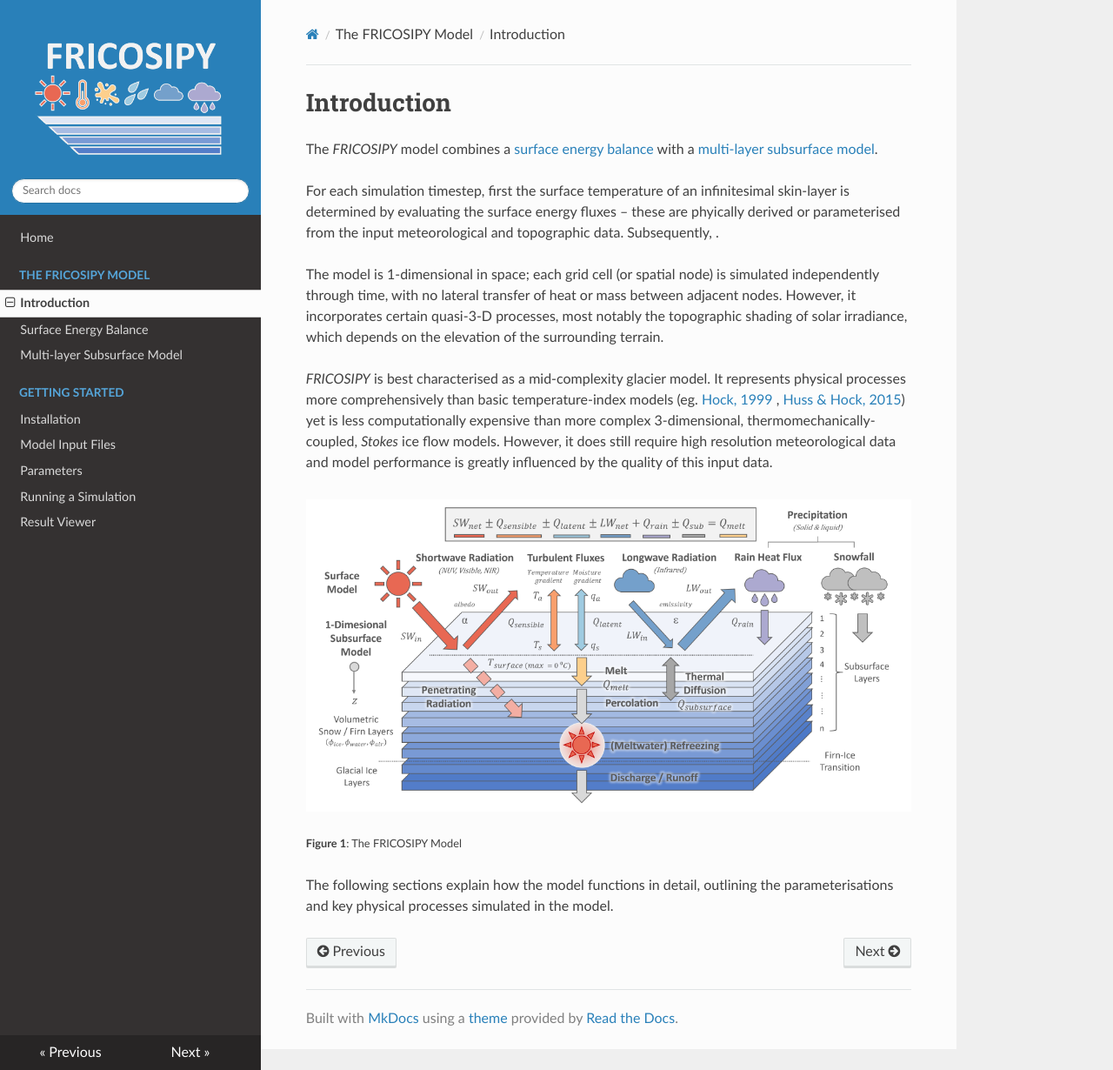
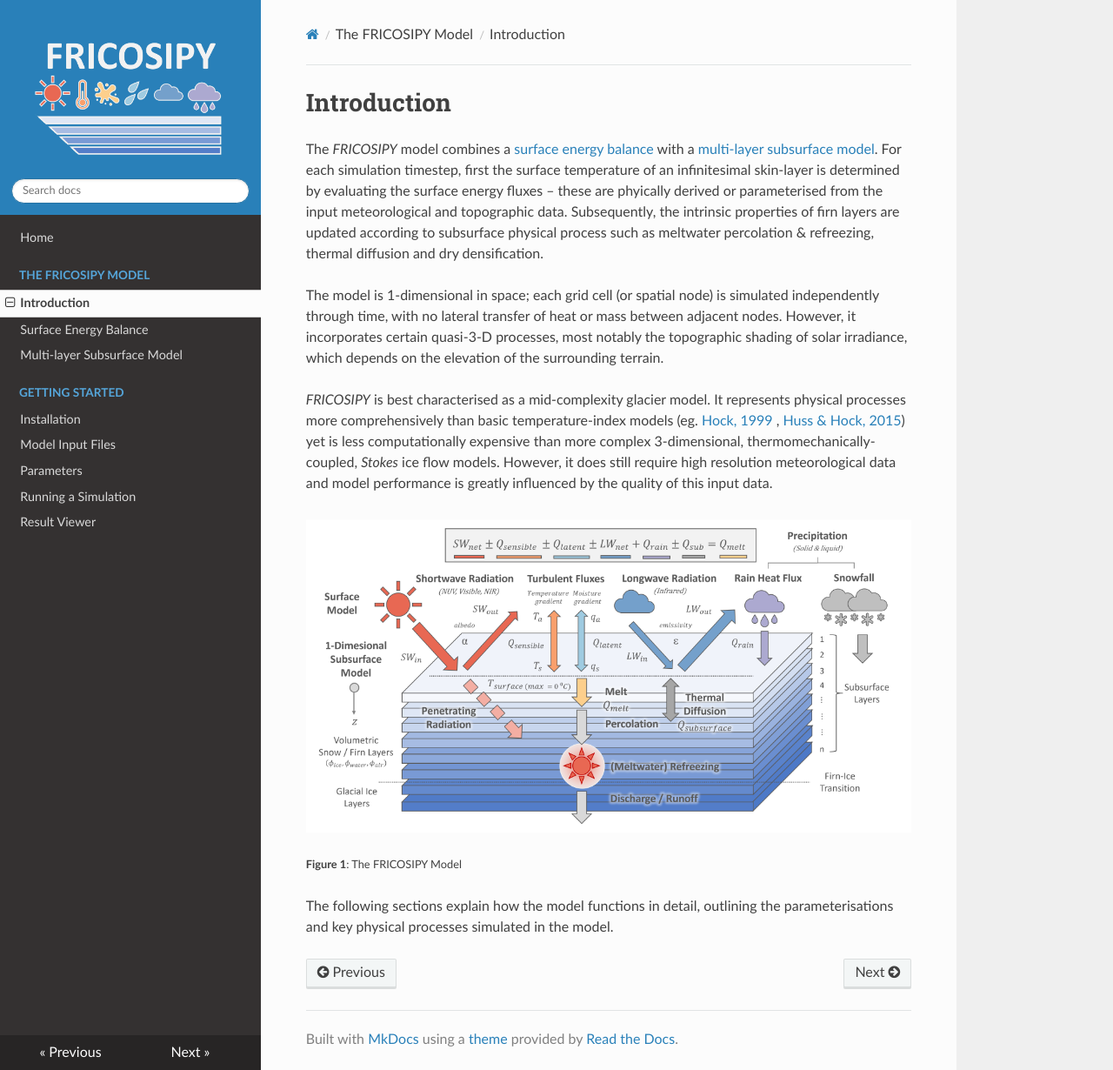
Before and after one commit to MarcusGastaldello/FRICOSIPY, an MkDocs documentation site: the page built from docs/introduction.md, in a window 1280 px wide and 1230 px high. Shown: the whole window at 87% size. Built offline with MkDocs 1.6.1, drawn with Linux system fonts in a browser that asks for light colours; nearby versions of some CDN libraries.

Commit message:
Update introduction.md

```diff
--- a/docs/introduction.md
+++ b/docs/introduction.md
@@ -1,8 +1,6 @@
 # Introduction
 
-The *FRICOSIPY* model combines a [surface energy balance](https://fricosipy.readthedocs.io/en/latest/surface_energy_balance/) with a [multi-layer subsurface model](https://fricosipy.readthedocs.io/en/latest/subsurface_model/).
-
-For each simulation timestep, first the surface temperature of an infinitesimal skin-layer is determined by evaluating the surface energy fluxes – these are phyically derived or parameterised from the input meteorological and topographic data. Subsequently,  .
+The *FRICOSIPY* model combines a [surface energy balance](https://fricosipy.readthedocs.io/en/latest/surface_energy_balance/) with a [multi-layer subsurface model](https://fricosipy.readthedocs.io/en/latest/subsurface_model/). For each simulation timestep, first the surface temperature of an infinitesimal skin-layer is determined by evaluating the surface energy fluxes – these are phyically derived or parameterised from the input meteorological and topographic data. Subsequently, the intrinsic properties of firn layers are updated according to subsurface physical process such as meltwater percolation & refreezing, thermal diffusion and dry densification.
 
 
 The model is 1-dimensional in space; each grid cell (or spatial node) is simulated independently through time, with no lateral transfer of heat or mass between adjacent nodes. However, it incorporates certain quasi-3-D processes, most notably the topographic shading of solar irradiance, which depends on the elevation of the surrounding terrain.
```
